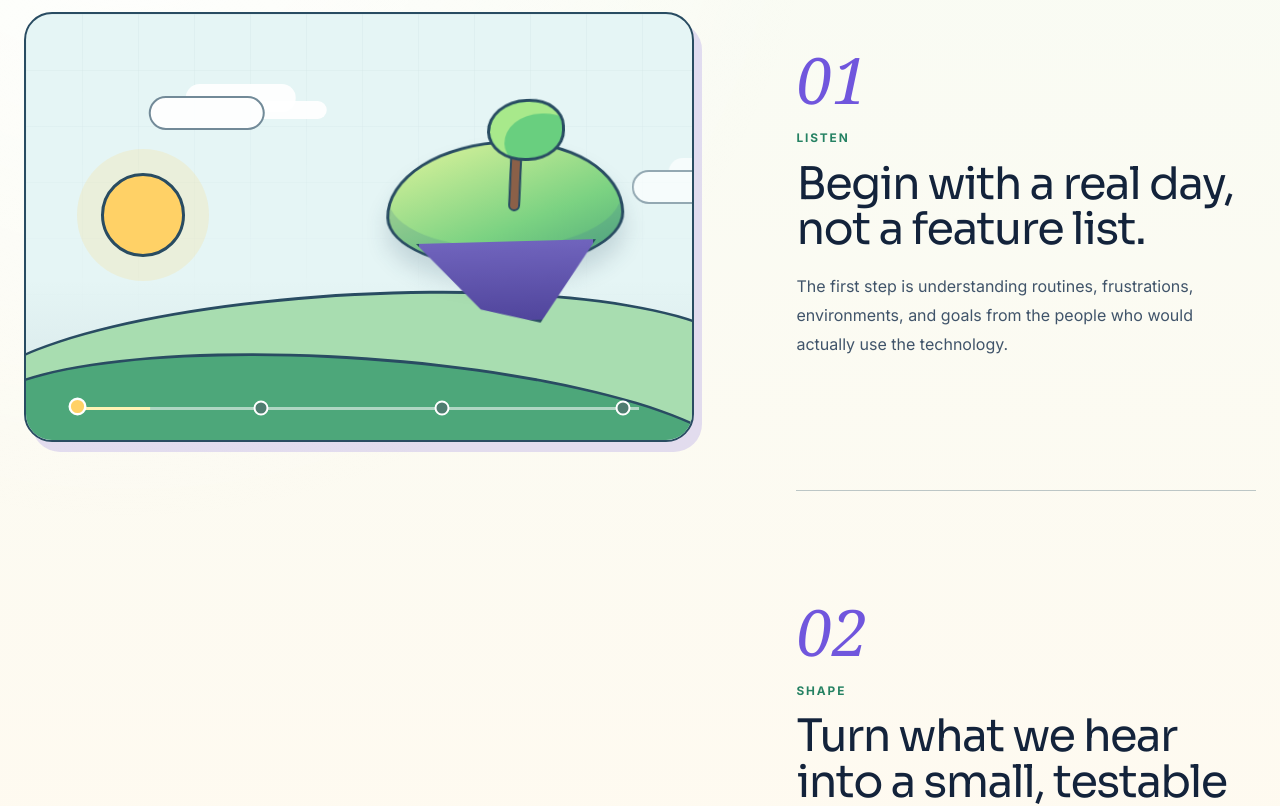
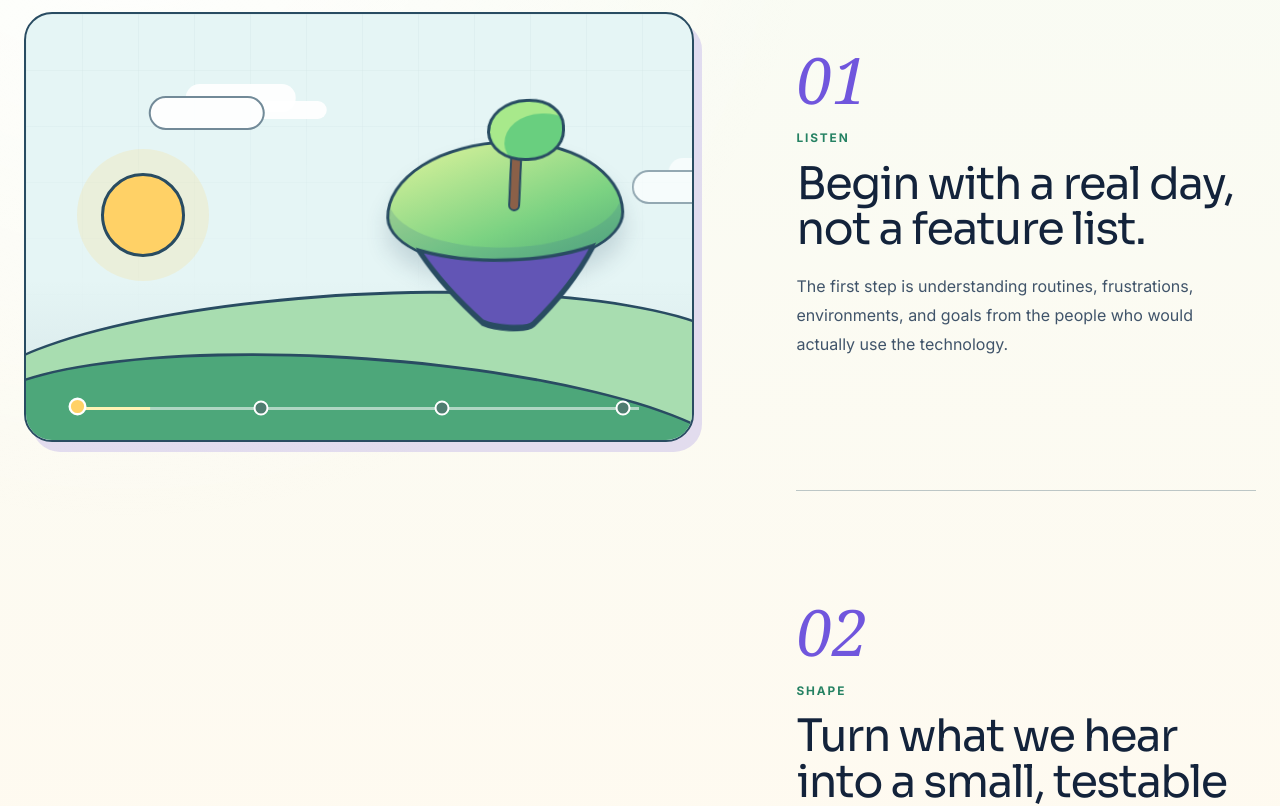
Before and after one commit to Equal-Horizons-Inc/Equal-Horizons-Website, a Next.js app: page / in a window 1280 px wide. Shown: the part 2180-2986 px from the top of the page. Built offline with nearby package versions, Linux system fonts and the light colour scheme.

Commit message:
more stuff

```diff
--- a/app/globals.css
+++ b/app/globals.css
@@ -1131,8 +1131,15 @@ a {
 .sunrise-cta-copy > p:not(.editorial-index) {
   max-width: 650px;
   margin-inline: auto;
-  color: #425970;
+  padding: 0.8rem 1.15rem;
+  color: var(--ink);
+  border: 1px solid rgba(41, 76, 98, 0.18);
+  border-radius: 16px;
+  background: rgba(255, 253, 247, 0.88);
+  box-shadow: 0 8px 28px rgba(41, 76, 98, 0.1);
+  backdrop-filter: blur(10px);
   font-size: 1.05rem;
+  font-weight: 520;
 }
 
 .sunrise-cta-copy .hero-actions {
@@ -1828,18 +1835,22 @@ a {
   transform-origin: center;
 }
 
-.journey-floating-island::after {
-  content: "";
-  position: absolute;
+.journey-island-rock {
+  position: absolute;
+  z-index: -1;
   left: 26px;
-  right: 26px;
-  bottom: -58px;
+  bottom: -62px;
+  width: calc(100% - 52px);
   height: 82px;
-  z-index: -1;
-  border: 3px solid var(--outline);
-  border-top: 0;
-  clip-path: polygon(0 0, 100% 0, 68% 100%, 35% 82%);
-  background: linear-gradient(180deg, #7064bd, #50459c);
+  overflow: visible;
+  filter: drop-shadow(0 3px 0 var(--outline));
+}
+
+.journey-island-rock path {
+  fill: #6255b5;
+  stroke: var(--outline);
+  stroke-width: 3.5;
+  vector-effect: non-scaling-stroke;
 }
 
 .journey-tree-trunk {
--- a/components/ScrollJourney.tsx
+++ b/components/ScrollJourney.tsx
@@ -110,6 +110,13 @@ export default function ScrollJourney() {
                   : { y: islandY, rotate: islandRotate }
               }
             >
+              <svg
+                className="journey-island-rock"
+                viewBox="0 0 200 96"
+                preserveAspectRatio="none"
+              >
+                <path d="M4 3 C34 13 65 17 100 17 C135 17 166 13 196 3 C181 31 160 60 128 91 C119 99 84 94 72 88 C42 58 20 30 4 3 Z" />
+              </svg>
               <span className="journey-tree-trunk" />
               <span className="journey-tree-crown" />
               <motion.span
```
